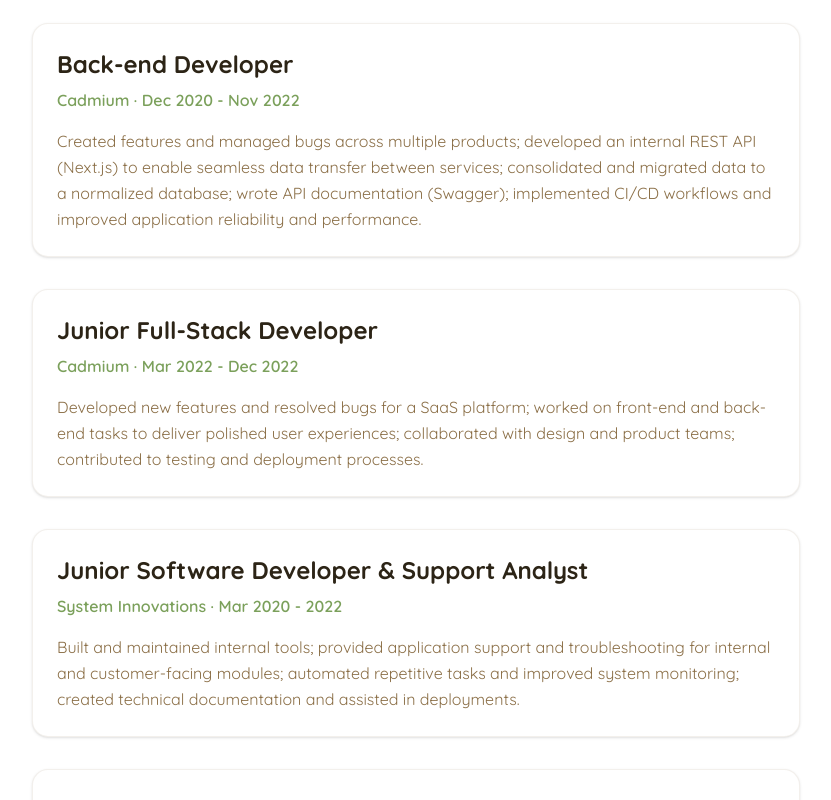
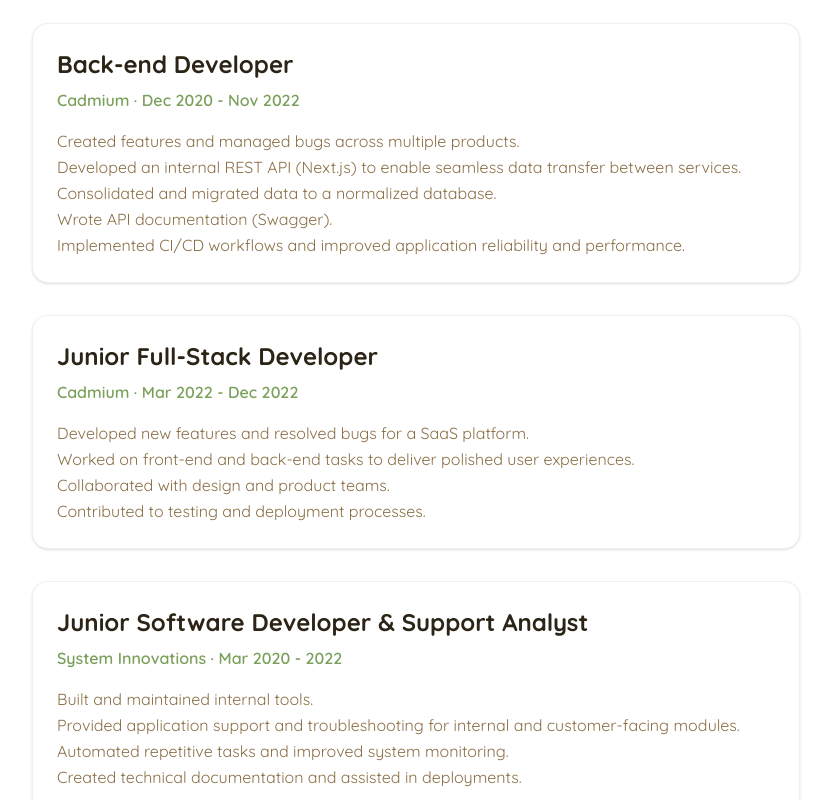
Before and after one commit to JMReynoso/MyDevPortfolio, a React (Vite) app: page /about in a window 1280 px wide. Shown: the part 1760-2560 px from the top of the page, without its empty margins (224-1055 px from the left). Built offline with nearby package versions, Linux system fonts and the light colour scheme.

Commit message:
reformatted experience section

```diff
--- a/src/components/features/experienceEducationCard.tsx
+++ b/src/components/features/experienceEducationCard.tsx
@@ -1,8 +1,10 @@
+import { motion } from "framer-motion";
+
 export interface experienceEducationCardProps {
   title: string;
   company: string;
   date: string;
-  description: string;
+  description: string[];
 }
 
 export function ExperienceEducationCard({
@@ -12,12 +14,22 @@ export function ExperienceEducationCard({
   description,
 }: experienceEducationCardProps) {
   return (
-    <div className="bg-white rounded-2xl p-6 shadow-sm border border-[#8B6F47]/10">
+    <motion.div
+      className="bg-white rounded-2xl p-6 shadow-sm border border-[#8B6F47]/10"
+      whileHover={{ y: -5 }}
+      transition={{ duration: 0.3 }}
+    >
       <h3 className="text-2xl font-bold text-[#2C2416] mb-2">{title}</h3>
       <p className="text-[#7BA05B] font-semibold mb-4">
         {company} · {date}
       </p>
-      <p className="text-[#8B6F47] leading-relaxed">{description}</p>
-    </div>
+      <ul className="text-[#8B6F47] leading-relaxed list-disc pl-5 space-y-1">
+        {description.map((item, index) => (
+          <li key={index}>
+            {item}
+          </li>
+        ))}
+      </ul>
+    </motion.div>
   );
 }
--- a/src/data/experience.tsx
+++ b/src/data/experience.tsx
@@ -3,42 +3,60 @@ export const experience = [
     title: "Back-end Developer",
     company: "Cadmium",
     date: "Dec 2020 - Nov 2022",
-    description:
-      "Created features and managed bugs across multiple products; developed an internal REST API (Next.js) to enable seamless data transfer between services; consolidated and migrated data to a normalized database; wrote API documentation (Swagger); implemented CI/CD workflows and improved application reliability and performance.",
+    description: [
+      "Created features and managed bugs across multiple products.",
+      "Developed an internal REST API (Next.js) to enable seamless data transfer between services.",
+      "Consolidated and migrated data to a normalized database.",
+      "Wrote API documentation (Swagger).",
+      "Implemented CI/CD workflows and improved application reliability and performance.",
+    ],
   },
   {
     title: "Junior Full-Stack Developer",
     company: "Cadmium",
     date: "Mar 2022 - Dec 2022",
-    description:
-      "Developed new features and resolved bugs for a SaaS platform; worked on front-end and back-end tasks to deliver polished user experiences; collaborated with design and product teams; contributed to testing and deployment processes.",
+    description: [
+      "Developed new features and resolved bugs for a SaaS platform.",
+      "Worked on front-end and back-end tasks to deliver polished user experiences.",
+      "Collaborated with design and product teams.",
+      "Contributed to testing and deployment processes.",
+    ],
   },
   {
     title: "Junior Software Developer & Support Analyst",
     company: "System Innovations",
     date: "Mar 2020 - 2022",
-    description:
-      "Built and maintained internal tools; provided application support and troubleshooting for internal and customer-facing modules; automated repetitive tasks and improved system monitoring; created technical documentation and assisted in deployments.",
+    description: [
+      "Built and maintained internal tools.",
+      "Provided application support and troubleshooting for internal and customer-facing modules.",
+      "Automated repetitive tasks and improved system monitoring.",
+      "Created technical documentation and assisted in deployments.",
+    ],
   },
   {
     title: "Computer Science Major",
     company: "University of North Florida",
     date: "2016 - 2020",
-    description:
-      "Completed coursework in programming, data structures, algorithms, and software engineering; participated in coding projects and collaborated with peers on assignments.",
+    description: [
+      "Completed coursework in programming, data structures, algorithms, and software engineering.",
+      "Participated in coding projects and collaborated with peers on assignments.",
+    ],
   },
   {
     title: "Computer Science Major",
     company: "Widener University",
     date: "2015 - 2016",
-    description:
+    description: [
       "Transfered to University of North Florida after one year due to family moving.",
+    ],
   },
   {
     title: "IT Support Technician",
     company: "Chichester School District",
     date: "2016 - 2016",
-    description:
-      "Installed and maintained educational technology and servers; provided end-user support, hardware troubleshooting, and assisted with network setup and basic system administration tasks.",
+    description: [
+      "Installed and maintained educational technology and servers.",
+      "Provided end-user support, hardware troubleshooting, and assisted with network setup and basic system administration tasks.",
+    ],
   },
 ];
```
